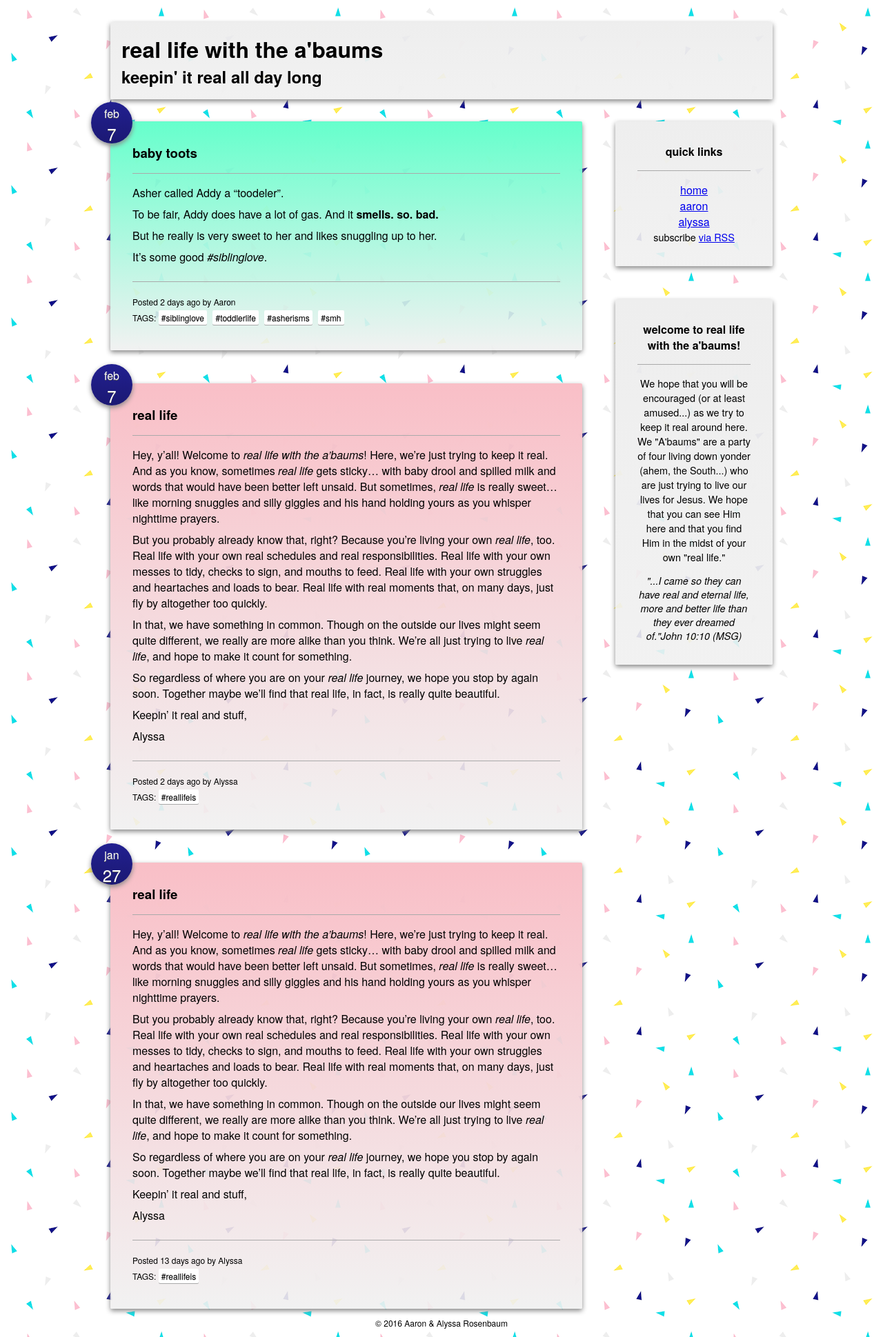
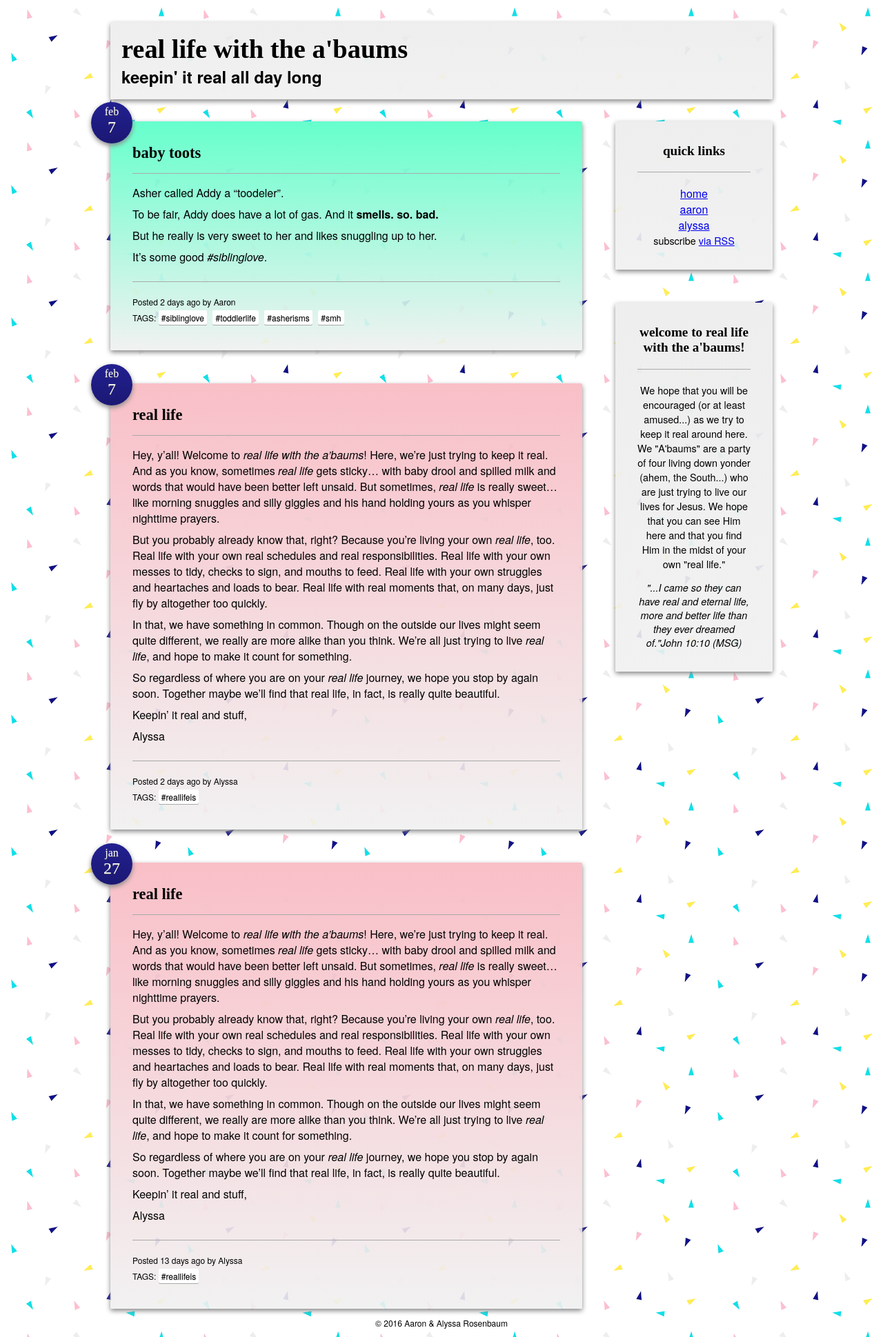
Before and after one commit to arosenb2/real-life-blog, a Jekyll site: the page built from index.html, in a window 1280 px wide. Shown: the whole page at 69% size. Built offline with Jekyll 4.4.1, drawn with Linux system fonts in a browser that asks for light colours; some web fonts are replaced; the list of posts is cut into pages by our own code.

Commit message:
Add the new font
Show the full post for category pages

```diff
--- a/_includes/category.html
+++ b/_includes/category.html
@@ -6,7 +6,7 @@
                 <span class="posted elevate">{{ post.date | date: "%b" }} <strong>{{ post.date | date: "%-d" }}</strong></span>
             </header>
             <section itemprop="articleBody">
-                {{ post.excerpt }}
+                {{ post.content }}
             </section>
             <footer>
                 <span>Posted <time class="timeago" datetime="{{ post.date | date_to_xmlschema }}" itemprop="datePublished">{{ post.date }}</time>{% if post.author %} by <span class="author">{{ post.author }}</span>{% endif %}</span>
--- a/css/style.scss
+++ b/css/style.scss
@@ -1,6 +1,7 @@
 ---
 ---
 @charset "utf-8";
+@import url(https://fonts.googleapis.com/css?family=Shadows+Into+Light+Two);
 
 $fadeTo: rgba(240, 240, 240, .9);
 
@@ -30,6 +31,8 @@
 
     h1 {
         a {
+            font-size: 1.2em;
+            font-family: 'Shadows Into Light Two', cursive;
             color: #000;
             text-decoration: none;
 
@@ -82,6 +85,8 @@
         background: linear-gradient(#eee, $fadeTo);
 
         h4 {
+            font-family: 'Shadows Into Light Two', cursive;
+            font-size: 1.2em;
             margin-top: 0;
             padding-bottom: 1em;
             margin-bottom: 1em;
@@ -91,6 +96,10 @@
 
         ul {
             list-style: none;
+
+            li {
+                // font-family: 'Shadows Into Light Two', cursive;
+            }
         }
     }
 }
@@ -125,6 +134,8 @@
         text-transform: lowercase;
 
         h3 a {
+            font-size: 1.2em;
+            font-family: 'Shadows Into Light Two', cursive;
             color: #000;
             text-decoration: none;
 
@@ -134,6 +145,7 @@
         }
 
         span.posted {
+            font-family: 'Shadows Into Light Two', cursive;
             position: absolute;
             top: -60px;
             left: -60px;
```
